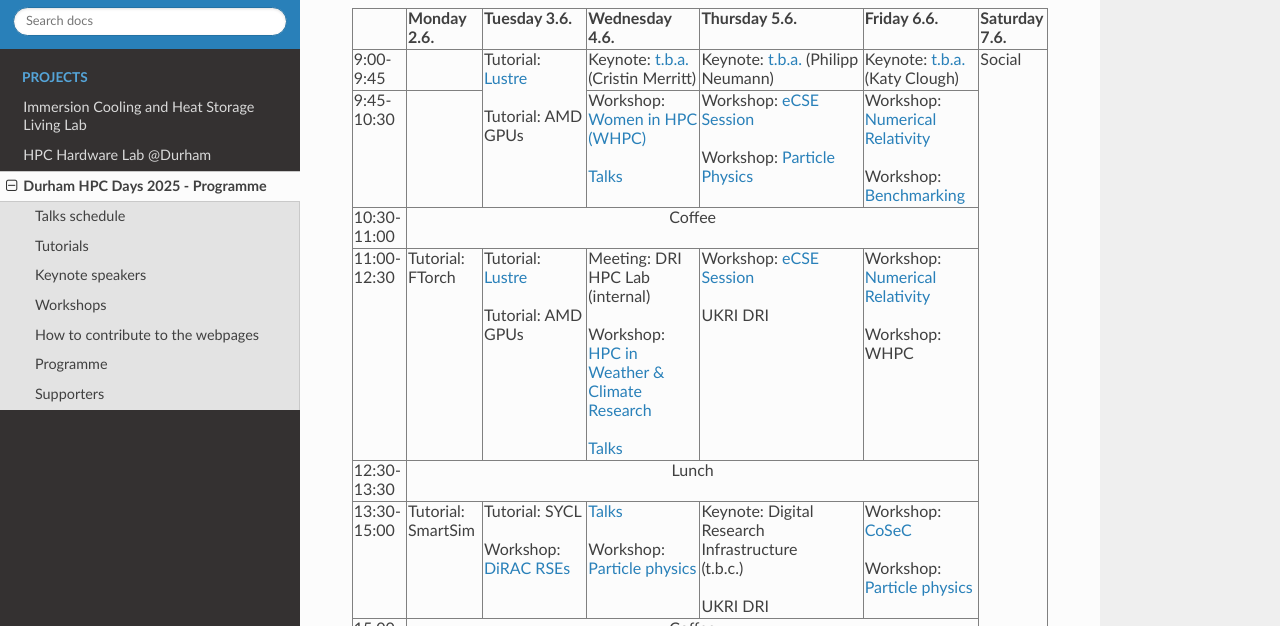
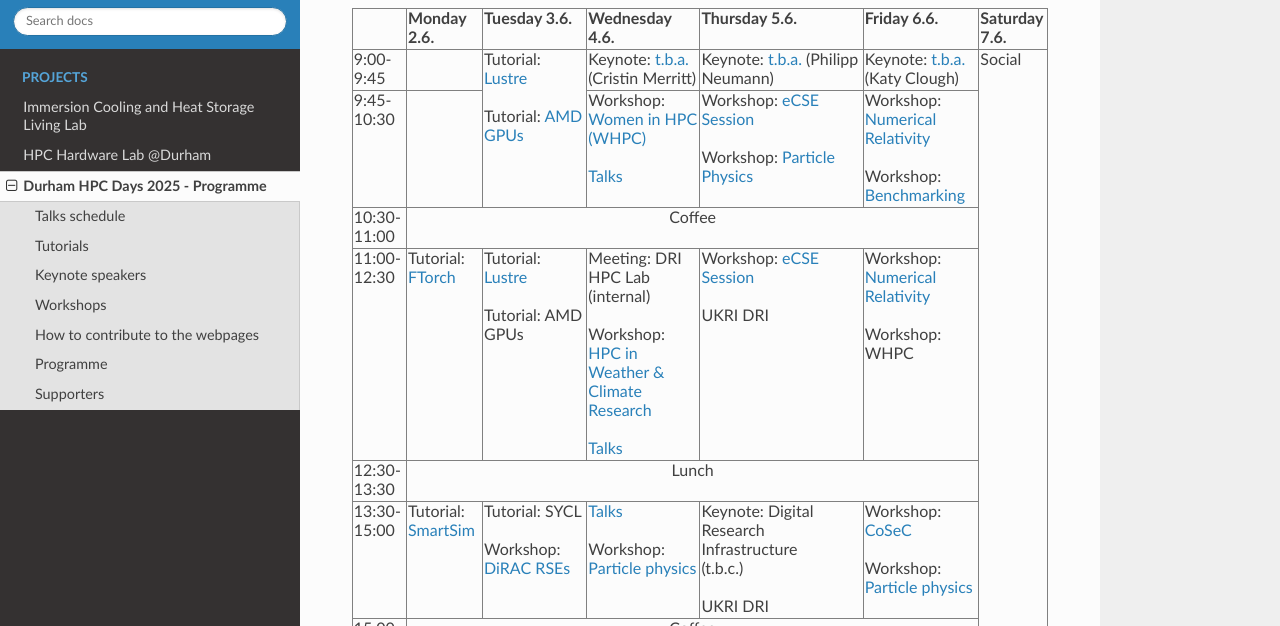
Before and after one commit to ilectra/durham, a Sphinx documentation site: the page built from docs/hpcdays/index.md, in a window 1280 px wide and 900 px high, scrolled down 727 px. Shown: the part 151-777 px from the top of the window. Built offline with Sphinx 7.4.7 and the Read the Docs theme 3.1.0, drawn with Linux system fonts in a browser that asks for light colours; part of the change alters nothing that is shown.

```diff
--- a/docs/hpcdays/index.md
+++ b/docs/hpcdays/index.md
@@ -36,7 +36,7 @@ contribute
 <tr>
   <td> 9:00-9:45 </td>
   <td> </td>
-  <td rowspan="2"> Tutorial: <a href="tutorials.html#lustre-user-group-darshan-profiling-on-lustre">Lustre</a> <br /><br />  Tutorial: AMD GPUs </td>
+  <td rowspan="2"> Tutorial: <a href="tutorials.html#lustre-user-group-darshan-profiling-on-lustre">Lustre</a> <br /><br />  Tutorial: <a href="tutorials.html#amd">AMD GPUs</a> </td>
   <td> Keynote: <a href="keynotes.html#Merritt">t.b.a.</a> (Cristin Merritt)</td>
   <td> Keynote: <a href="keynotes.html#Neumann">t.b.a.</a> (Philipp Neumann) </td>
   <td> Keynote: <a href="keynotes.html#Clough">t.b.a.</a> (Katy Clough) </td>
@@ -56,7 +56,7 @@ contribute
 </tr>
 <tr>
   <td> 11:00-12:30 </td>
-  <td> Tutorial: FTorch </td>
+  <td> Tutorial: <a href="tutorials.html#ftorch">FTorch</a> </td>
   <td> Tutorial: <a href="tutorials.html#lustre-user-group-darshan-profiling-on-lustre">Lustre</a> <br /> <br /> Tutorial: AMD GPUs </td>
   <td> Meeting: DRI HPC Lab (internal)<br/><br /> Workshop: <a href="workshops.html#Weather">HPC in Weather & Climate Research</a> <br/><br/> <a href="https://durham.readthedocs.io/en/latest/hpcdays/talks.html#wednesday-4-june-2025-1100-to-1230">Talks</a></td>
   <td> Workshop: <a href="workshops.html#eCSE">eCSE Session</a> <br/><br/>UKRI DRI </td>
@@ -68,7 +68,7 @@ contribute
 </tr>
 <tr>
   <td> 13:30-15:00 </td>
-  <td> Tutorial: SmartSim </td>
+  <td> Tutorial: <a href="tutorials.html#SmartSim">SmartSim</a> </td>
   <td> Tutorial: SYCL <br /> <br /> Workshop: <a href="workshops.html#DiRACRSEs"> DiRAC RSEs </a> </td>
   <td> <a href="https://durham.readthedocs.io/en/latest/hpcdays/talks.html#wednesday-4-june-2025-1330-to-1500">Talks</a> <br /><br /> Workshop: <a href="workshops.html#eCSE">Particle physics</a> </td>
   <td> Keynote: Digital Research Infrastructure <br /> (t.b.c.) <br /><br /> UKRI DRI</td>
```
